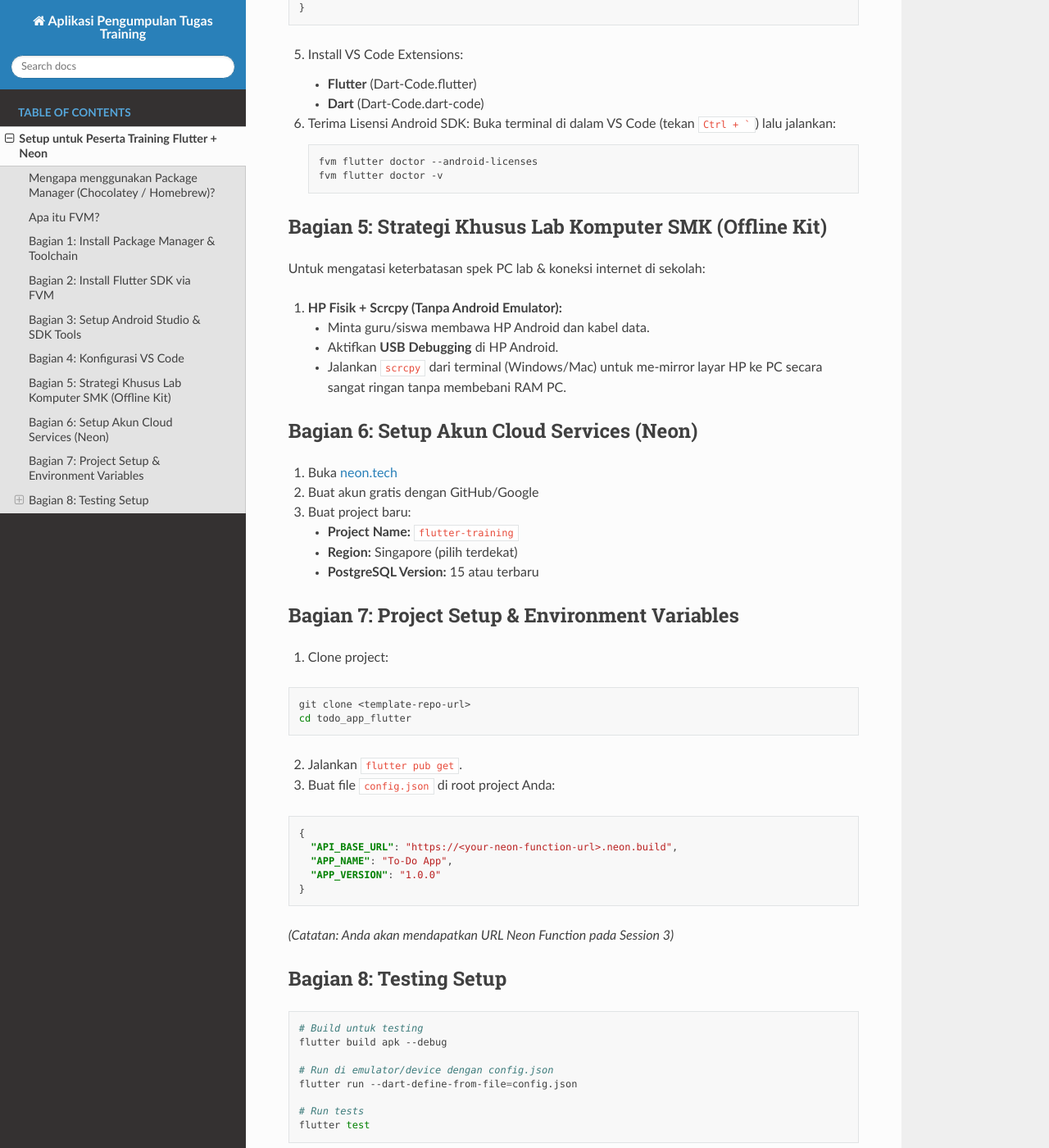
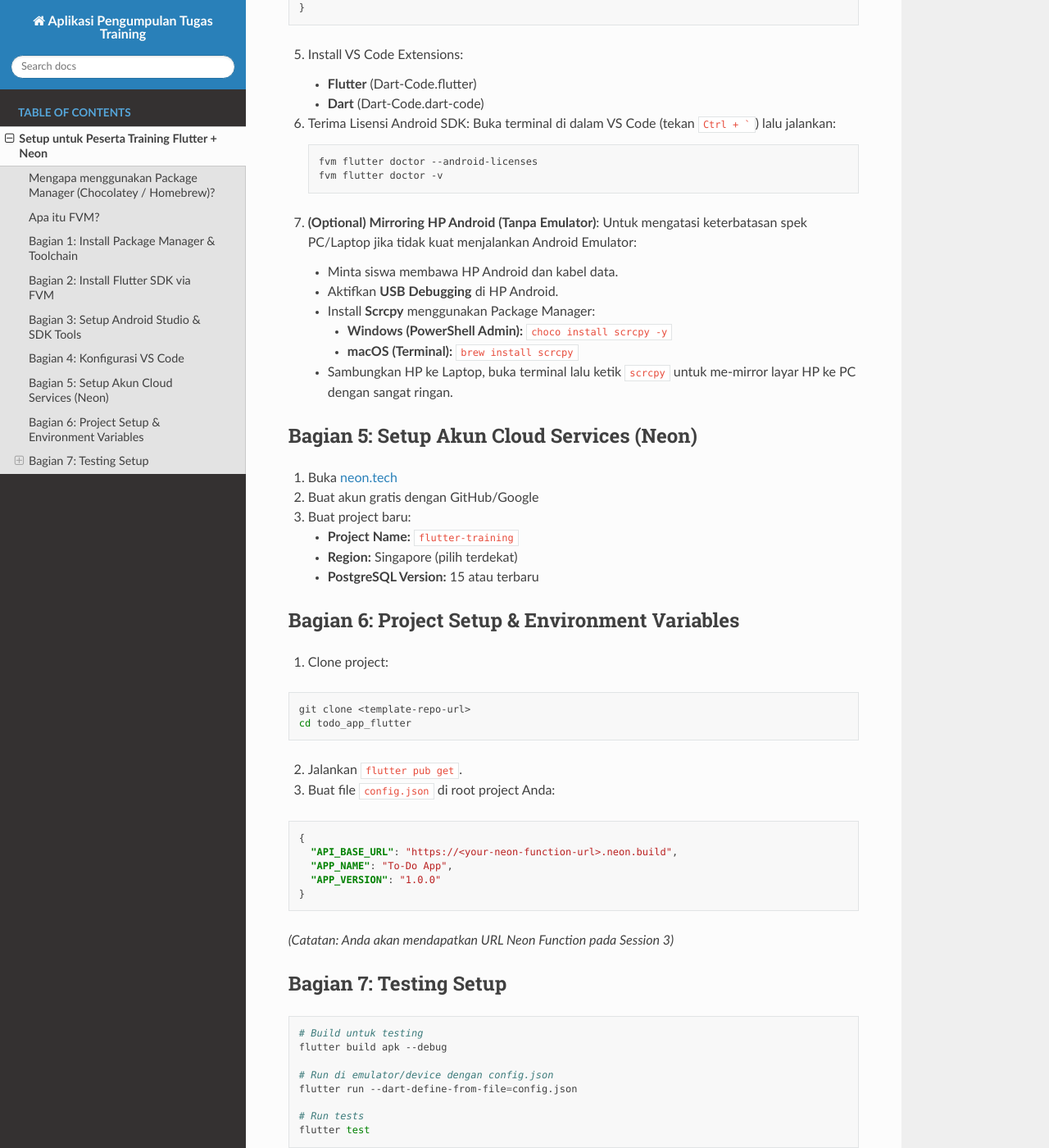
Before and after one commit to indraAsLesmana/next-training-flutter, a Sphinx documentation site: the page built from docs/setup.md, in a window 1280 px wide and 1400 px high, scrolled down 2386 px. Shown: the whole window at 82% size. Built offline with Sphinx 7.4.7 and the Read the Docs theme 3.1.0, drawn with Linux system fonts in a browser that asks for light colours.

Commit message:
docs: merge offline scrcpy kit into vs code config as optional step

````diff
--- a/docs/setup.md
+++ b/docs/setup.md
@@ -155,18 +155,16 @@ Tambahkan konfigurasi ini di VS Code agar IDE otomatis mendeteksi SDK Flutter mi
    fvm flutter doctor -v
    ```
 
-## Bagian 5: Strategi Khusus Lab Komputer SMK (Offline Kit)
+7. **(Optional) Mirroring HP Android (Tanpa Emulator)**:
+   Untuk mengatasi keterbatasan spek PC/Laptop jika tidak kuat menjalankan Android Emulator:
+   - Minta siswa membawa HP Android dan kabel data.
+   - Aktifkan **USB Debugging** di HP Android.
+   - Install **Scrcpy** menggunakan Package Manager:
+     - **Windows (PowerShell Admin):** `choco install scrcpy -y`
+     - **macOS (Terminal):** `brew install scrcpy`
+   - Sambungkan HP ke Laptop, buka terminal lalu ketik `scrcpy` untuk me-mirror layar HP ke PC dengan sangat ringan.
 
-Untuk mengatasi keterbatasan spek PC lab & koneksi internet di sekolah:
-
-1. **HP Fisik + Scrcpy (Tanpa Android Emulator):**
-   - Minta guru/siswa membawa HP Android dan kabel data.
-   - Aktifkan **USB Debugging** di HP Android.
-   - Jalankan `scrcpy` dari terminal (Windows/Mac) untuk me-mirror layar HP ke PC secara sangat ringan tanpa membebani RAM PC.
-
-
-
-## Bagian 6: Setup Akun Cloud Services (Neon)
+## Bagian 5: Setup Akun Cloud Services (Neon)
 
 1. Buka [neon.tech](https://neon.tech)
 2. Buat akun gratis dengan GitHub/Google
@@ -196,7 +194,7 @@ cd todo_app_flutter
 ```
 *(Catatan: Anda akan mendapatkan URL Neon Function pada Session 3)*
 
-## Bagian 8: Testing Setup
+## Bagian 7: Testing Setup
 
 ```bash
 # Build untuk testing
````
Also changed, not shown: other parts of docs/setup.md (+1 -1 lines).
